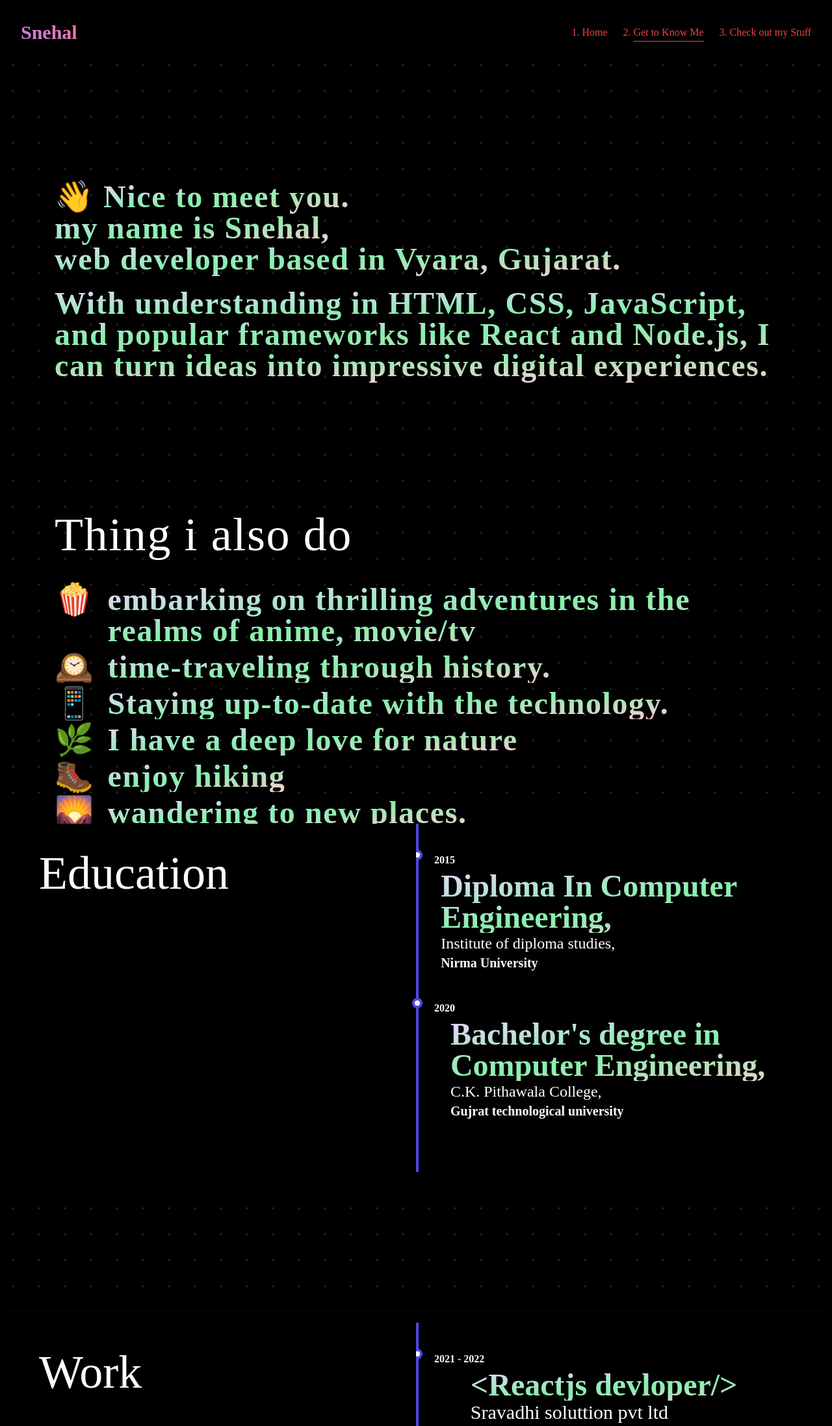
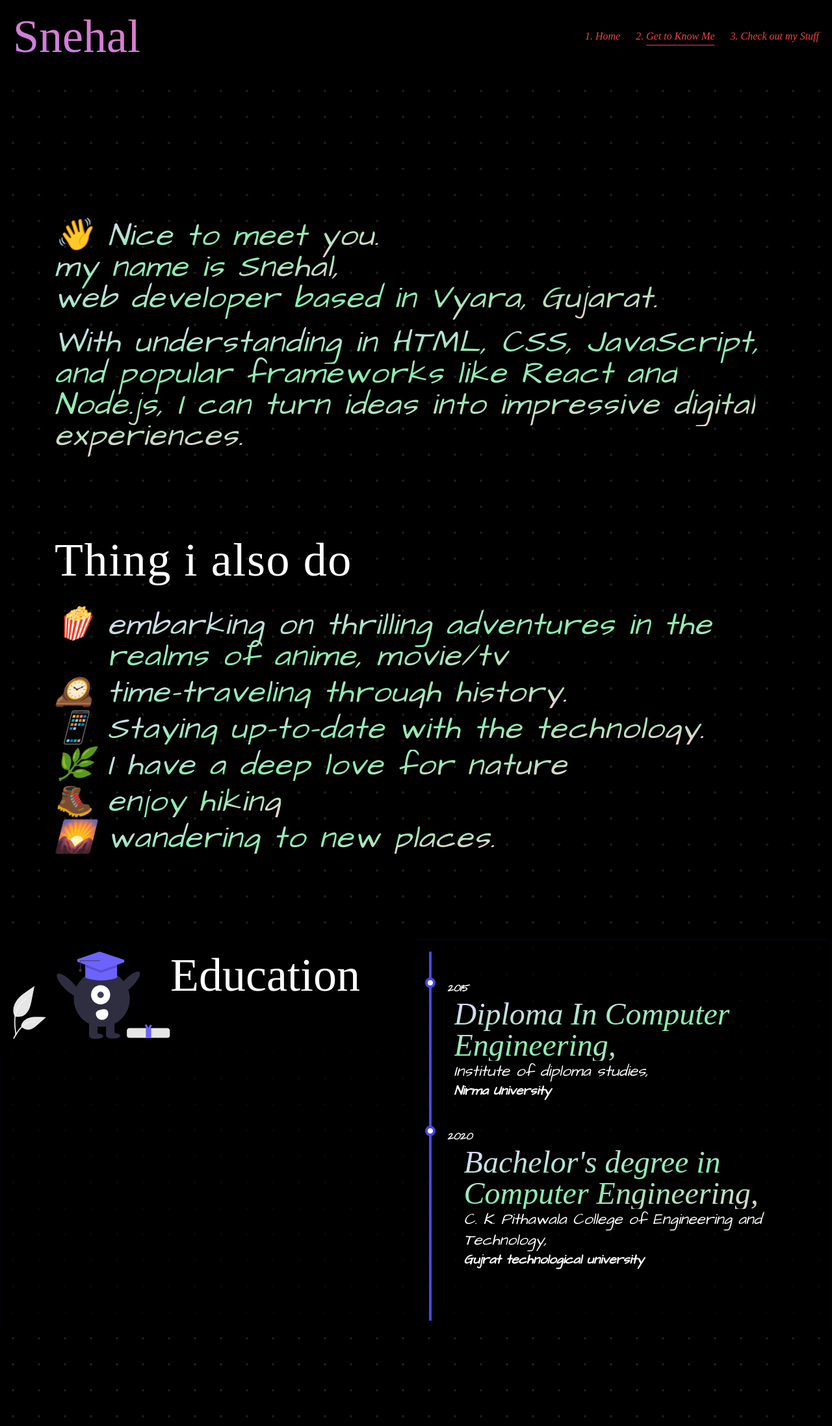
Before and after one commit to sneh-al/sneh-al.github.io, an Astro site: page /me in a window 1280 px wide. Shown: the top 2195 px of the page at 65% size. Built offline with nearby package versions, Linux system fonts and the light colour scheme; Astro itself is replaced by a stand-in of ours; a web font is replaced by a local one.

Commit message:
tesing nav,added font, change speed

```diff
--- a/src/components/About.astro
+++ b/src/components/About.astro
@@ -6,9 +6,9 @@
 ---
 
 <section
-  class='z-10 p-5 flex gap-5 flex-col lg:tracking-widest leading-loose w-full lg:max-w-6xl m-auto text-balanced'
+  class='z-10 p-5 flex gap-5 flex-col lg:tracking-widest leading-loose w-full   lg:max-w-6xl m-auto text-balanced'
   data-scroll
-  data-scroll-speed='1'>
+  data-scroll-speed='5'>
   <p>
     <span class='emoji'>👋</span>
     <span class='text'>Nice to meet you.</span><br />
@@ -27,12 +27,10 @@
 
   class='z-10 flex p-5 gap-5 flex-col lg:tracking-widest leading-loose w-full lg:max-w-6xl m-auto text-balanced'
   data-scroll
-  data-scroll-speed='3'>
-  <h4 class='py-5'>
-    <span class='dark:text-white text-4xl md:text-7xl lg:text-7xl'>
+  data-scroll-speed='2'>
+  <h2 class='py-5 dark:text-white text-4xl md:text-7xl lg:text-7xl'>
       Thing i also do
-    </span><br />
-  </h4>
+  </h2>
 
     <ul class=''>
       <li>
--- a/src/components/Header.astro
+++ b/src/components/Header.astro
@@ -1,21 +1,20 @@
 ---
 const pathname = new URL(Astro.request.url).pathname;
 const currentPath = pathname.slice(1);
+console.log(currentPath,pathname)
 const activeStyle = "underline underline-offset-8 decoration-rose-500 ";
 ---
 
-<header class='grid top-0 left-0 grid-cols-2 z-[5000] w-full p-3 bg-black' data-scroll data-scroll-speed="">
-  <div class='flex items-center p-5 pb-0'>
+<header class='grid top-0 left-0 grid-cols-2 z-[5000] w-full  bg-black' data-scroll data-scroll-speed="">
     <a
       href='/'
-      class='text-xl md:text-2xl lg:text-3xl bg-gradient-to-tr from-purple-400 to-rose-400 bg-clip-text text-transparent font-extrabold'
+      class='logo p-5 text-5xl  lg:text-7xl bg-gradient-to-tr from-purple-400 to-rose-400 bg-clip-text text-transparent font-extrabold '
       >Snehal</a
     >
-  </div>
 
   <nav class='flex w-full items-center flex-col md:flex-row relative'>
-    <div class='ml-auto  flex items-center justify-evenly gap-2 p-5 pb-0'>
-      <button id='toggler' class='md:hidden'>
+    <div class='ml-auto  flex items-center justify-evenly gap-2  pb-0'>
+      <button id='toggler' class='md:hidden p-5'>
         <svg
           xmlns='http://www.w3.org/2000/svg'
           id='bars'
@@ -34,7 +33,7 @@
 </svg> -->
       </button>
       <ol
-        class='hidden absolute md:static top-[100%] bg-black z-50 right-0 list-decimal md:gap-6 list-inside break-keep text-red-500  md:flex  flex-col md:flex-row w-full justify-center items-center '
+        class='p-5 hidden absolute md:static top-[100%] bg-black z-50 right-0 list-decimal md:gap-6 list-inside break-keep text-red-500  md:flex  flex-col md:flex-row w-full justify-center items-center '
         id='nav'>
         <li class='p-5 md:p-0'>
           <a href='/' class={currentPath === "" ? activeStyle : ""}>Home</a>
@@ -54,11 +53,12 @@
   </nav>
 </header>
 <style>
-  /* @import url("https://fonts.googleapis.com/css2?family=Cedarville+Cursive&display=swap"); */
+  @import url("https://fonts.googleapis.com/css2?family=Cedarville+Cursive&display=swap");
 
-  /* .logo {
+  .logo {
     font-family: "Cedarville Cursive", cursive;
-  } */
+    font-weight: 400;
+  }
 
   header {
     z-index: 100;
@@ -68,6 +68,10 @@
   #toggleB:checked ~ .dot {
     transform: translateX(100%);
     background-color: #48bb78;
+  }
+
+  li{
+    font-family: var(--font-1) !important;
   }
 </style>
 
--- a/src/components/Index/Intro.astro
+++ b/src/components/Index/Intro.astro
@@ -5,8 +5,8 @@
 
 <div
   data-scroll
-  data-scroll-speed='3'
-  class='bg-gray-950 lg:bg-transparent bg-opacity-90 lg:w-3/4 flex-col p-5  z-1 flex  lg:tracking-widest leading-loose bg-inherit lg:pt-[30vh]'>
+  data-scroll-speed='5'
+  class='bg-gray-900 h-screen  md:h-auto  lg:bg-transparent bg-opacity-90 lg:w-3/4 flex-col p-5  z-1 flex  lg:tracking-widest leading-loose '>
   <h1
     class='font-bold w-full flex md:flex-row md:items-end text-4xl md:text-8xl lg:text-8xl text-black dark:text-white'>
     I'm {" "}<span class='underlined underline-clip'>Snehal,</span>
@@ -42,7 +42,7 @@
   .underline-mask:after {
     content: "";
     position: absolute;
-    top: 95%;
+    top: 70%;
     width: 150%;
     aspect-ratio: 4 / 1;
     left: 50%;
--- a/src/components/Index/ProfileCard.astro
+++ b/src/components/Index/ProfileCard.astro
@@ -6,7 +6,7 @@
 ---
 
 <div
-class='md:w-96   md:ml-auto lg:mx-auto h-fit  lg:h-screen sticky  p-5   rounded-xl text-gray-800 dark:text-gray-400 overflow-hidden group hover:shadow-2xl motion-safe:transition-all motion-safe:duration-700'
+class='md:w-96   md:ml-auto lg:mx-auto  lg:h-screen sticky  p-5   rounded-xl text-gray-800 dark:text-gray-400 overflow-hidden group hover:shadow-2xl motion-safe:transition-all motion-safe:duration-700'
   data-scroll
   data-scroll-sticky
   data-scroll-target="body"
--- a/src/components/SkillSet.astro
+++ b/src/components/SkillSet.astro
@@ -3,16 +3,24 @@
 import Page from "../layouts/Page.astro";
 ---
 
-<section class='skills'>
+<section class='skills'
+ data-scroll
+        data-scroll
+        data-scroll-repeat
+        data-scroll-speed='1'
+  >
   <div class='lg:max-w-6xl m-auto py-44'>
     <header>
+
       <h1
         data-scroll
         data-scroll
         data-scroll-repeat
         data-scroll-speed='-.2'
         data-scroll-direction='horizontal'
-        class='dark:text-white text-5xl md:text-7xl border-l-2 text-green-500 p-5 border-green-500'>
+        class='dark:text-white text-5xl flex items-center md:text-7xl border-l-2 text-green-500 p-5 border-green-500'>
+
+        <img src="/knowledge.svg" alt="" srcset="">
         Skills
       </h1>
     </header>
--- a/src/components/Timeline.astro
+++ b/src/components/Timeline.astro
@@ -3,11 +3,10 @@
 import TimelineLayout from "../layouts/TimelineLayout.astro";
 ---
 
-
-<TimelineLayout title="education">
+<TimelineLayout title='education' src="/graduaction.svg">
   <li class='mb-10 ml-6'>
     <div
-            class='absolute w-4 h-4 bg-white border-4 border-indigo-600 rounded-full -left-[0.6rem]'>
+      class='absolute z-10 w-4 h-4 bg-white border-4 border-indigo-600 rounded-full -left-[0.6rem]'>
     </div>
     <p class='p-0 m-0 font-bold'>2015</p>
     <div
@@ -15,10 +14,13 @@
       data-scroll-repeat
       data-scroll-speed='.1'
       data-scroll-direction='horizontal'>
-            <P>Diploma In Computer Engineering,</P>
-            <p class='text-2xl'>Institute of diploma studies,</p>
+      <h4  class="text-3xl md:text-5xl ">
+       Diploma In Computer Engineering,
+      </h4>
+      <p class='text-xl md:text-2xl'>Institute of diploma studies,</p>
       <p class='font-semibold text-xl'>Nirma University</p>
     </div>
+
   </li>
   <li class='mb-10 ml-6'>
     <div
@@ -30,16 +32,20 @@
       data-scroll-repeat
       data-scroll-speed='.2'
       data-scroll-direction='horizontal'>
-            <P>Bachelor's degree in Computer Engineering,</P>
-            <p class='text-2xl'>C.K. Pithawala College,</p>
+             <h4  class="text-3xl md:text-5xl ">
+
+       Bachelor's degree in Computer Engineering,
+      </h4>
+      <p class='text-2xl'>C. K. Pithawala College of Engineering and Technology,</p>
       <p class='font-semibold text-xl'>Gujrat technological university</p>
     </div>
   </li>
+
 </TimelineLayout>
-<TimelineLayout title="work">
+<TimelineLayout title='work'  src="/work.svg">
   <li class='mb-10 ml-6'>
     <div
-            class='absolute w-4 h-4 bg-white border-4 border-indigo-600 rounded-full -left-[0.6rem]'>
+      class='absolute animate-pulse transition-all duration-500 ease-in-out w-4 h-4 bg-white border-4 border-indigo-600 rounded-full -left-[0.6rem]'>
       </div>
     <p class='p-0 m-0 font-bold'>2021 - 2022</p>
     <div
@@ -47,21 +53,23 @@
       data-scroll-repeat
       data-scroll-speed='.3'
       data-scroll-direction='horizontal'>
-            <P class='text-lg'>&lt;Reactjs devloper/&gt;</P>
+      <h4  class="text-3xl md:text-5xl ">
+
+
+        &lt;Reactjs devloper/&gt;</h4>
       <p class='text-3xl'>Sravadhi soluttion pvt ltd</p>
       <p class='text-xl md:text-2xl'>
-              I completed a 3-month internship at Sravadhi, followed by a
-              7-month tenure with the company. During this time, I worked
-              extensively with Electron.js and React.js, gaining valuable
-              expertise in cross-platform desktop application development and
-              building interactive user interfaces. These experiences greatly
-              enriched my skill set in frameworks and deepened my understanding
-              of robust web application development.
+        I completed a 3-month internship at Sravadhi, followed by a 7-month
+        tenure with the company. During this time, I worked extensively with
+        Electron.js and React.js, gaining valuable expertise in cross-platform
+        desktop application development and building interactive user
+        interfaces. These experiences greatly enriched my skill set in
+        frameworks and deepened my understanding of robust web application
+        development.
       </p>
     </div>
   </li>
 </TimelineLayout>
-
 
 <style>
   .timeline {
@@ -80,4 +88,8 @@
     background-size: 68px 68px;
     background-position: 0 0, 34px 34px;
   }
+
+  h4{
+    @apply bg-gradient-to-br  from-red-900  via-rose-900 to-violet-900  dark:from-purple-200 dark:via-green-300 dark:to-rose-200 bg-clip-text text-transparent;
+  }
 </style>
--- a/src/content/work/vidhyakunj.md
+++ b/src/content/work/vidhyakunj.md
@@ -1,6 +1,6 @@
 ---
 title: Vidhaykunj English and Gujrati medium school
-tags: ["React","Bulma css","Gatsby","Gatsby cloud","Contentful","Jamstack"]
+tags: ["Astrojs","Firebase hosting"]
 visit: https://shrividhyakunjprimary-school.web.app/
 image : "/content/vidya.png"
 
--- a/src/layouts/Card.astro
+++ b/src/layouts/Card.astro
@@ -9,9 +9,14 @@
 
 
 
-<li class='group border-2 md:aspect-video  border-transparent hover:border-red-500 hover:shadow-3xl shadow-red-900 overflow-hidden rounded-xl transition duration-100 ease-in-out' >
+<li class='group border-2 md:aspect-video  border-red-200  hover:border-red-500 hover:shadow-3xl hover:shadow-red-50 overflow-hidden rounded-xl transition duration-100 ease-in-out'
+    data-scroll
+    data-scroll-speed=".5"
+>
   <div class='bg-[#0E2A47] md:h-full rounded-lg md:flex gap-5 bg-opacity-50 relative'>
     <img
+    data-scroll
+    data-scroll-speed=".5"
       src={image ||
         "https://images.unsplash.com/photo-1593642532744-d377ab507dc8"}
       alt='Laptop on Desk'
@@ -22,9 +27,13 @@
 
     <div class=' bg-black bg-opacity-70 w-full p-5 flex flex-col  gap-5  z-10'>
  <div class="flex justify-between">
-       <h2 class='font-bold text-green-400 text-2xl md:text-4xl mb-2'>
+       <h4 class='font-bold text-2xl md:text-4xl mb-2'
+         data-scroll
+    data-scroll-speed=".2"
+    data-scroll-direction="horizontal"
+       >
         {title}
-      </h2>
+      </h4>
 
  </div>
       <div class=" md:opacity-0 md:group-hover:opacity-100 origin-bottom transition-all duration-500 ease-in flex flex-col  gap-5 h-full">
@@ -70,3 +79,10 @@
     </div>
   </div>
 </li>
+
+
+<style>
+  h4{
+    @apply bg-gradient-to-br  from-red-900  via-rose-900 to-violet-900  dark:from-purple-200 dark:via-green-300 dark:to-rose-200 bg-clip-text text-transparent;
+  }
+</style>
--- a/src/layouts/Layout.astro
+++ b/src/layouts/Layout.astro
@@ -59,11 +59,9 @@
 </html>
 
 <style is:global>
-  @import url("https://fonts.googleapis.com/css2?family=Caprasimo&family=IBM+Plex+Mono:wght@500&display=swap");
-  :root {
-    --font-1: "Caprasimo", cursive;
-    --font-2: sans-serif;
-    --font-3: "IBM Plex Mono";
+ @import url('https://fonts.googleapis.com/css2?family=Architects+Daughter&family=Caprasimo&display=swap'); :root {
+    --font-1: "Caprasimo", cursive,serif;
+    --font-2:'Architects Daughter', cursive;
   }
   body {
     font-family: var(--font-1);
@@ -74,6 +72,17 @@
 background-color: #000000;
 background-image: radial-gradient(rgba(255,255,255,0.1) 2px, #000000 2px);
 background-size: 40px 40px;
+}
+
+h1,h2,h3,h4,h5,h6{
+    font-family: var(--font-1);
+
+}
+
+p,li{
+  font-family: var(--font-2);
+  font-weight: 400;
+  font-style: italic;
 }
    @keyframes scroll {
     0%{
--- a/src/layouts/Page.astro
+++ b/src/layouts/Page.astro
@@ -6,22 +6,10 @@
 ---
 
 <Layout title={title}>
-  <main id='intro' class='flex flex-col'>
-    <!-- <header
-      class='py-24 rounded-b-[5rem] shadow-slate-950 shadow-2xl border-b-2 border-slate-950 w-full bg-black flex items-center'
-        data-scroll
-        data-scroll-repeat
-      data-scroll-call='toggleBackToTop'>
-      <h2
+  <main id='intro' class='flex flex-col pt-44'>
 
-        class='font-bold w-full text-5xl md:text-7xl text-green-500 flex items-end text-left p-5 lg:max-w-7xl m-auto'>
-        {pageTitle}
-      </h2>
-    </header> -->
 
-    <div class='pt-24 md:pt-44'>
       <slot />
-    </div>
   </main>
   <StillHere />
 </Layout>
--- a/src/layouts/TimelineLayout.astro
+++ b/src/layouts/TimelineLayout.astro
@@ -1,25 +1,35 @@
 ---
-const { title } = Astro.props;
+const { title, src } = Astro.props;
 ---
-<section class='py-24'>
+
+<section class='py-24' data-scroll data-scroll-repeat data-scroll-speed='1'>
+
   <div
-    class={`${title} lg:max-w-7xl m-auto md:flex time bg-black bg-opacity-75 shadow-inner shadow-slate-950 p-5 rounded-xl`}>
+    class={`${title}  lg:max-w-7xl m-auto md:flex time bg-black bg-opacity-75 shadow-inner shadow-slate-950 rounded-xl`}>
+
+
     <header class='md:w-1/2'>
-      <h1
-    class='dark:text-white bg-black gap-0 m-0  p-10 z-50 text-4xl md:text-7xl lg:text-7xl capitalize relative'
-
+      <h2
+        class='dark:text-white relative bg-black gap-0 m-0 p-5 z-50 text-4xl md:text-7xl lg:text-7xl capitalize flex items'
         data-scroll
         data-scroll-sticky
         data-scroll-target={`.${title}`}
         data-scroll-repeat
         data-scroll-speed='1.5'>
+         <img
+    src={src}
+    alt=''
+    srcset=''
+
+  />
         {title}
-      </h1>
+
+      </h2>
     </header>
-    <main class='md:w-1/2 md:bg-transparent '>
+    <main class='md:w-1/2 md:bg-transparent p-5'>
       <ol
         class='relative border-l-4 border-indigo-600 leading-loose items-center justify-center py-10 text-black dark:text-white'>
-    <slot/>
+        <slot />
       </ol>
     </main>
   </div>
--- a/src/layouts/workLayout.astro
+++ b/src/layouts/workLayout.astro
@@ -2,8 +2,11 @@
 const { title } = Astro.props;
 ---
 
-<section>
-<div class="lg:max-w-6xl m-auto  p-5" data-scroll data-scroll-speed="1.5">
+<section
+ data-scroll
+    data-scroll-speed="1"
+>
+<div class="lg:max-w-6xl m-auto  p-5" >
 
     <h1 class='text-4xl md:text-6xl lg:text-7xl py-11 text-white'
     data-scroll
```
Also changed, not shown: public/graduaction.svg (added), public/knowledge.svg (added), public/work.svg (added). Lines whose indentation alone changed are shown as unchanged.
